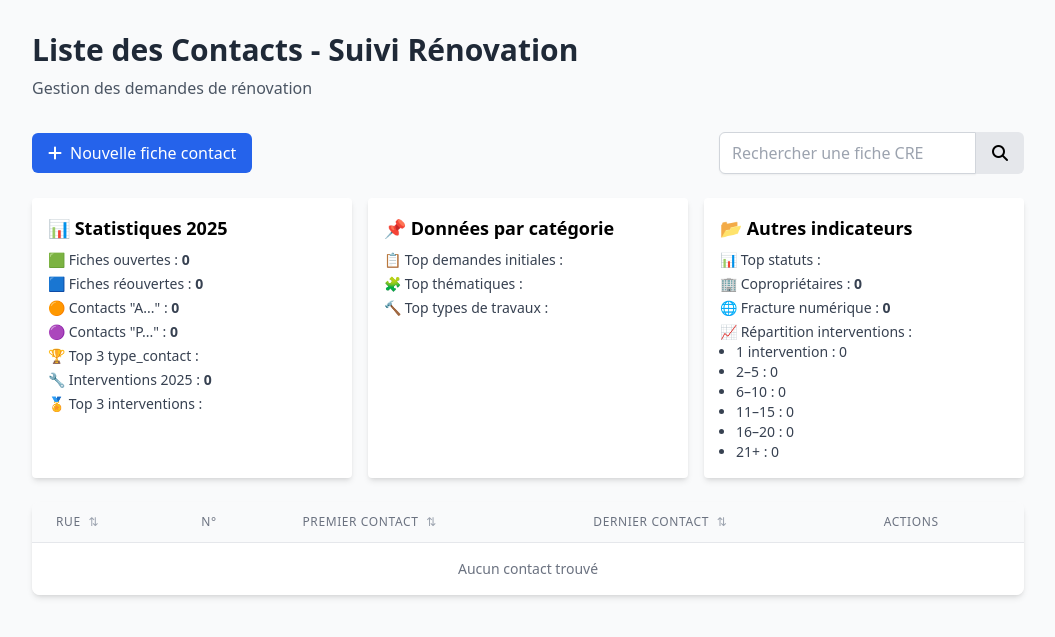
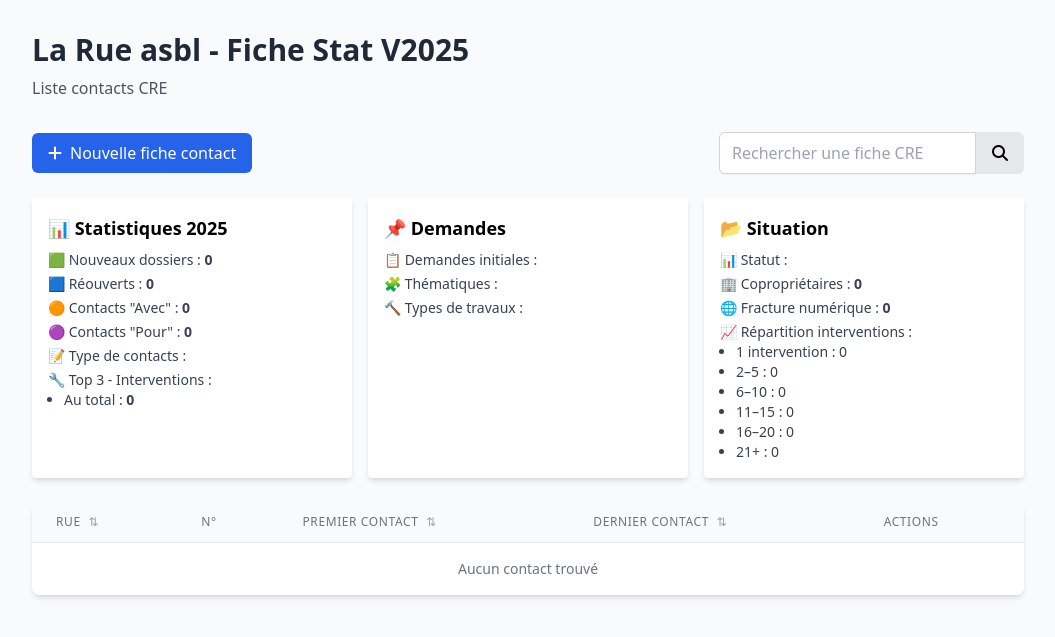
Before and after one commit to nag-py/fccre, a Flask app: page / in a window 1280 px wide. Shown: the top 637 px of the page, without its empty margins (112-1167 px from the left). Run offline with Flask 3, Linux system fonts and the light colour scheme; some libraries are stand-ins or nearby versions.

Commit message:
mise a jour

```diff
--- a/app.py
+++ b/app.py
@@ -2,7 +2,7 @@ from flask import Flask, render_template, request, redirect, url_for, flash, sen
 from sqlalchemy import func, extract
 from models import db, Contact, HistoriqueContact, FichierHistorique
 import os
-from datetime import datetime
+from datetime import datetime, time
 from werkzeug.utils import secure_filename
 import json
 
@@ -13,7 +13,7 @@ ALLOWED_EXTENSIONS = {'pdf', 'doc', 'docx', 'xls', 'xlsx', 'jpg', 'jpeg', 'png',
 
 app = Flask(__name__)
 app.config['UPLOAD_FOLDER'] = UPLOAD_FOLDER
-app.config['MAX_CONTENT_LENGTH'] = 16 * 1024 * 1024  # Limite à 16 MB
+app.config['MAX_CONTENT_LENGTH'] = 20 * 1024 * 1024  # Limite à 16 MB
 app.config['SQLALCHEMY_DATABASE_URI'] = 'sqlite:///renovation.db'
 app.config['SQLALCHEMY_TRACK_MODIFICATIONS'] = False
 app.config['SECRET_KEY'] = 'votre_cle_secrete'
@@ -363,6 +363,12 @@ def modifier_contact(contact_id):
             )
             db.session.add(historique)
             db.session.commit()
+                # ✅ Mettre à jour date_creation si la date d’historique est plus ancienne
+            hist_dt = datetime.combine(historique.date, time.min)
+            if contact.date_creation is None or hist_dt < contact.date_creation:
+                contact.date_creation = hist_dt
+                db.session.commit()
+
             # AJOUTER CETTE PARTIE POUR GERER LES FICHIERS
             if 'fichiers' in request.files:
                 fichiers = request.files.getlist('fichiers')
@@ -387,6 +393,9 @@ def modifier_contact(contact_id):
 
         flash('Contact mis à jour avec succès!', 'success')
         return redirect(url_for('index'))
+
+    # Trier les historiques du plus récent au plus ancien
+    contact.historique_contacts = sorted(contact.historique_contacts, key=lambda h: h.date, reverse=True)
 
     return render_template('fiche_contact.html', contact=contact, rues=rues, rue_preselec=contact.rue)
 
--- a/templates/fiche_contact.html
+++ b/templates/fiche_contact.html
@@ -45,7 +45,7 @@
             <div class="flex justify-between items-center">
                 <div>
                     <h1 class="text-3xl font-bold text-gray-800">{% if contact %}Modifier{% else %}Nouvelle{% endif %} Fiche Contact</h1>
-                    <p class="text-gray-600 mt-2">Formulaire de suivi des demandes de rénovation</p>
+                    <p class="text-gray-600 mt-2">La Rue asbl - Fiche Contact V2025</p>
                 </div>
                 <a href="{{ url_for('index') }}" class="bg-gray-200 hover:bg-gray-300 text-gray-700 px-4 py-2 rounded-md transition duration-300 flex items-center">
                     <i class="fas fa-arrow-left mr-2"></i>Retour à la liste
@@ -432,6 +432,7 @@
 				<option value="P Téléphone">P Téléphone</option>
 				<option value="A Mail">A Mail</option>
 				<option value="P Mail">P Mail</option>
+				<option value="NULL">NULL</option>
 
 				</select>
                             </div>
--- a/templates/liste_contacts.html
+++ b/templates/liste_contacts.html
@@ -3,7 +3,7 @@
 <head>
     <meta charset="UTF-8">
     <meta name="viewport" content="width=device-width, initial-scale=1.0">
-    <title>Liste des Contacts - Suivi Rénovation</title>
+    <title>Fiche Stat V2025</title>
     <script src="https://cdn.tailwindcss.com"></script>
     <link rel="stylesheet" href="https://cdnjs.cloudflare.com/ajax/libs/font-awesome/6.4.0/css/all.min.css">
 </head>
@@ -11,8 +11,8 @@
     <div class="container mx-auto px-4 py-8 max-w-screen-lg">
         <!-- Header -->
         <header class="mb-8">
-            <h1 class="text-3xl font-bold text-gray-800">Liste des Contacts - Suivi Rénovation</h1>
-            <p class="text-gray-600 mt-2">Gestion des demandes de rénovation</p>
+	    <h1 class="text-3xl font-bold text-gray-800">La Rue asbl - Fiche Stat V2025</h1>
+            <p class="text-gray-600 mt-2">Liste contacts CRE</p>
         </header>
 
         <!-- Flash Messages -->
@@ -48,23 +48,23 @@
     <div class="bg-white p-4 rounded shadow-md">
         <h2 class="text-lg font-semibold mb-2">📊 Statistiques 2025</h2>
         <ul class="text-sm text-gray-700 space-y-1">
-            <li>🟩 Fiches ouvertes : <strong>{{ stats.fiches_ouvertes_2025 }}</strong></li>
-            <li>🟦 Fiches réouvertes : <strong>{{ stats.fiches_reouvertes_2025 }}</strong></li>
-            <li>🟠 Contacts "A..." : <strong>{{ stats.contacts_A_2025 }}</strong></li>
-            <li>🟣 Contacts "P..." : <strong>{{ stats.contacts_P_2025 }}</strong></li>
-            <li>🏆 Top 3 type_contact :
+            <li>🟩 Nouveaux dossiers : <strong>{{ stats.fiches_ouvertes_2025 }}</strong></li>
+            <li>🟦 Réouverts : <strong>{{ stats.fiches_reouvertes_2025 }}</strong></li>
+            <li>🟠 Contacts "Avec" : <strong>{{ stats.contacts_A_2025 }}</strong></li>
+            <li>🟣 Contacts "Pour" : <strong>{{ stats.contacts_P_2025 }}</strong></li>
+            <li>📝 Type de contacts :
                 <ul class="ml-4 list-disc">
                     {% for item, count in stats.top_type_contacts %}
                         <li>{{ item }} ({{ count }})</li>
                     {% endfor %}
                 </ul>
             </li>
-            <li>🔧 Interventions 2025 : <strong>{{ stats.interventions_2025 }}</strong></li>
-            <li>🏅 Top 3 interventions :
+            <li>🔧 Top 3 - Interventions :
                 <ul class="ml-4 list-disc">
                     {% for item, count in stats.top_interventions %}
                         <li>{{ item }} ({{ count }})</li>
                     {% endfor %}
+		    <li>Au total :  <strong>{{ stats.interventions_2025 }}</strong></li>
                 </ul>
             </li>
         </ul>
@@ -73,23 +73,23 @@
     <!-- Colonne 2 et 3 à ajouter ici plus tard -->
     <!-- Colonne 2 -->
 <div class="bg-white p-4 rounded shadow-md">
-    <h2 class="text-lg font-semibold mb-2">📌 Données par catégorie</h2>
+    <h2 class="text-lg font-semibold mb-2">📌 Demandes</h2>
     <ul class="text-sm text-gray-700 space-y-1">
-        <li>📋 Top demandes initiales :
+        <li>📋 Demandes initiales :
             <ul class="ml-4 list-disc">
                 {% for item, count in stats.top_demandes %}
                     <li>{{ item }} ({{ count }})</li>
                 {% endfor %}
             </ul>
         </li>
-        <li>🧩 Top thématiques :
+        <li>🧩 Thématiques :
             <ul class="ml-4 list-disc">
                 {% for item, count in stats.top_thematiques %}
                     <li>{{ item }} ({{ count }})</li>
                 {% endfor %}
             </ul>
         </li>
-        <li>🔨 Top types de travaux :
+        <li>🔨 Types de travaux :
             <ul class="ml-4 list-disc">
                 {% for item, count in stats.top_travaux %}
                     <li>{{ item }} ({{ count }})</li>
@@ -101,9 +101,9 @@
 
 <!-- Colonne 3 -->
 <div class="bg-white p-4 rounded shadow-md">
-    <h2 class="text-lg font-semibold mb-2">📂 Autres indicateurs</h2>
+    <h2 class="text-lg font-semibold mb-2">📂 Situation</h2>
     <ul class="text-sm text-gray-700 space-y-1">
-        <li>📊 Top statuts :
+        <li>📊 Statut :
             <ul class="ml-4 list-disc">
                 {% for item, count in stats.top_statuts %}
                     <li>{{ item }} ({{ count }})</li>
```
Also changed, not shown: 3 other files.
